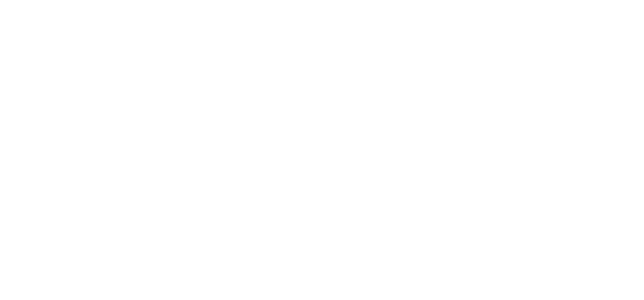
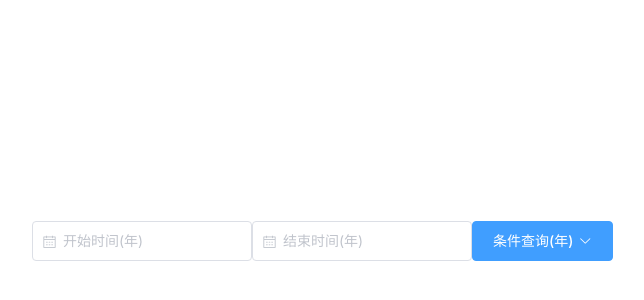
Before and after one commit to BrianLSH/vue-test, a Vue app: page /#/changetime in a window 1280 px wide. Shown: the part 104-404 px from the top of the page, without its empty margins (308-952 px from the left). Built offline with nearby package versions, Linux system fonts and the light colour scheme.

Commit message:
年月周切换

```diff
--- /dev/null
+++ b/src/assets/js/utils/eventBus.js
@@ -0,0 +1,2 @@
+import Vue from 'vue'
+export default new Vue()
--- a/src/router/index.js
+++ b/src/router/index.js
@@ -7,10 +7,12 @@
 import getPic from '../views/GetPic'
 import SlotOne from '../views/slot/SlotOne'
 import Book from '../views/Book'
-import HomePage from '../views/home/homepage'
+import HomePage from '../views/home/HomePage'
 import FILTER from '../views/filter'
 import IF from '../views/if/index.vue'
 import DELIVERY from '../views/delivery'
+import EventBus from '../views/event-bus'
+import ChangeTime from '../views/time/ChangeTime'
 Vue.use(VueRouter)
 
 const routes = [
@@ -68,6 +70,14 @@
     path: '/delivery',
     name: 'delivery',
     component: DELIVERY
+  }, {
+    path: '/bus',
+    name: 'bus',
+    component: EventBus
+  }, {
+    path: '/changetime',
+    name: 'ChangeTime',
+    component: ChangeTime
   }
 ]
 
--- /dev/null
+++ b/src/views/event-bus/index.vue
@@ -0,0 +1,37 @@
+<!--  -->
+<template>
+  <div>
+    asd
+    <div>
+      <p>
+        one组件========>
+        <one></one>
+      </p>
+
+      <p>
+        two组件===>
+        <two></two>
+      </p>
+
+    </div>
+  </div>
+
+</template>
+
+<script>
+import One from './one.vue'
+import Two from './two.vue'
+export default {
+  components: {
+    One,
+    Two
+  },
+  data () {
+    return {
+    }
+  }
+}
+
+</script>
+
+<style lang='stylus' scoped></style>
--- /dev/null
+++ b/src/views/event-bus/one.vue
@@ -0,0 +1,29 @@
+<!--  -->
+<template>
+  <div>
+    <input @click="toTwo"
+           type="button"
+           value="让兄弟two每次加2">
+  </div>
+</template>
+
+<script>
+import eventBus from '../../assets/js/utils/eventBus.js'
+export default {
+  num: 2,
+  data () {
+    return {
+      name: 'one'
+    }
+  },
+  methods: {
+    toTwo () {
+      console.log(123)
+      eventBus.$emit('sendToTwo', '来自a的')
+    }
+  }
+}
+
+</script>
+
+<style lang='stylus' scoped></style>
--- /dev/null
+++ b/src/views/event-bus/two.vue
@@ -0,0 +1,30 @@
+<!--  -->
+<template>
+  <div></div>
+</template>
+
+<script>
+// import eventBus from '../../assets/js/utils/eventBus.js'
+
+export default {
+  name: 'two',
+  data () {
+    return {
+      Nm: ''
+    }
+  },
+  // methods: {},
+  mounted: {
+    // sendToTwo () {
+    // this.$eventBus.$on('sendToTwo', (msg) => {
+    //   console.log(num)
+    //   this.Nm = num
+    // })
+    // }
+  }
+
+}
+
+</script>
+
+<style lang='stylus' scoped></style>
--- /dev/null
+++ b/src/views/time/ChangeTime.vue
@@ -0,0 +1,111 @@
+<template>
+  <div class="container">
+    <div class="inner">
+      <div class="innerwrapper clearfix">
+        <div style="float:left">
+
+          <el-date-picker v-model='startTime'
+                          @change="startDateChange"
+                          :type="type"
+                          :value-format="type === 'year' ? 'yyyy' : type === 'month' ? 'yyyy-MM' : 'yyyy-MM-dd'"
+                          :format="type === 'year' ? 'yyyy' : type === 'month' ? 'yyyy-MM' : 'yyyy 第 WW 周'"
+                          :placeholder="type === 'year' ? '开始时间(年)' : type === 'month' ? '开始时间(月)' : '开始时间(周)'">
+
+          </el-date-picker>
+        </div>
+        <div style="float: left">
+
+          <el-date-picker v-model='endTime'
+                          @change="endDateChange"
+                          :type="type"
+                          :value-format="type === 'year' ? 'yyyy' : type === 'month' ? 'yyyy-MM' : 'yyyy-MM-dd'"
+                          :format="type === 'year' ? 'yyyy' : type === 'month' ? 'yyyy-MM' : 'yyyy 第 WW 周'"
+                          :placeholder="type === 'year' ? '结束时间(年)' : type === 'month' ? '结束时间(月)' : '结束时间(周)'">
+
+          </el-date-picker>
+
+        </div>
+
+        <div style="float:left">
+          <el-dropdown @command="handCommand">
+            <el-button type="primary">
+              {{`条件查询(${type === 'year' ? '年' : type === 'month' ? '月' : '周'})`}}<i class="el-icon-arrow-down el-icon--right"></i>
+            </el-button>
+            <el-dropdown-menu slot="dropdown">
+              <el-dropdown-item command='year'>按年查询</el-dropdown-item>
+              <el-dropdown-item command='month'>按月查询</el-dropdown-item>
+              <el-dropdown-item command='week'>按周查询</el-dropdown-item>
+
+            </el-dropdown-menu>
+          </el-dropdown>
+
+        </div>
+
+      </div>
+
+    </div>
+
+  </div>
+</template>
+
+<script>
+export default {
+  name: 'ChangeTime',
+  data () {
+    return {
+      startTime: '',
+      endTime: '',
+      type: 'year',
+      params: {}
+    }
+  },
+  methods: {
+    handCommand (type) {
+      this.startTime = ''
+      this.endTime = ''
+      this.type = type
+    },
+    startDateChange (time) {
+      this.params.startTime = time
+      if (this.type === 'week') {
+        console.log(this.params.startTime + '是开始时间周一')
+      }
+      console.log('开始时间' + this.params.startTime)
+    },
+    endDateChange (time) {
+      this.params.endTime = time
+      if (this.type === 'week') {
+        console.log(this.params.endTime + '是结束时间周一')
+      }
+      console.log('结束时间' + this.params.endTime)
+    }
+  }
+
+}
+</script>
+
+<style scoped lang='less'>
+.clearfix:after {
+  content: "";
+  display: block;
+  height: 0;
+  clear: both;
+  visibility: hidden;
+}
+
+.container {
+  height: 100vh;
+  width: 100vh;
+  .inner {
+    width: 600px;
+    height: 150px;
+
+    position: absolute;
+    left: 0;
+    top: 0;
+    right: 0;
+    bottom: 0;
+    margin: auto;
+  }
+}
+</style>
```
